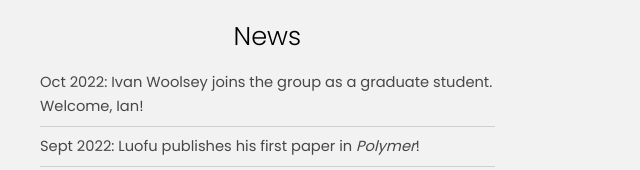
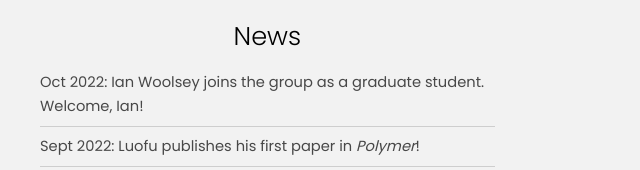
Before and after one commit to tyokokur/rwgrp, a plain HTML site: page index.html in a window 1280 px wide. Shown: the part 627-797 px from the top of the page, 622-1262 px from the left. Drawn offline with Linux system fonts and the light colour scheme.

Commit message:
autocommit

```diff
--- a/index.html
+++ b/index.html
@@ -99,7 +99,7 @@
 								<h2>News</h2>
 							</header>
 							<ul class = "alt" style="max-height: 25em; overflow: auto" id="style-1">
-								<li>Oct 2022: Ivan Woolsey joins the group as a graduate student. Welcome, Ian!</li>
+								<li>Oct 2022: Ian Woolsey joins the group as a graduate student. Welcome, Ian!</li>
 								<li>Sept 2022: Luofu publishes his first paper in <em>Polymer</em>!</li>
 								<li>Sept 2022: Congratulations to Takashi for passing his Qualifying Exam!</li>
 								<li>Sept 2022: Nikhil publishes his first paper in <em>JCTC</em>!</li>
```
